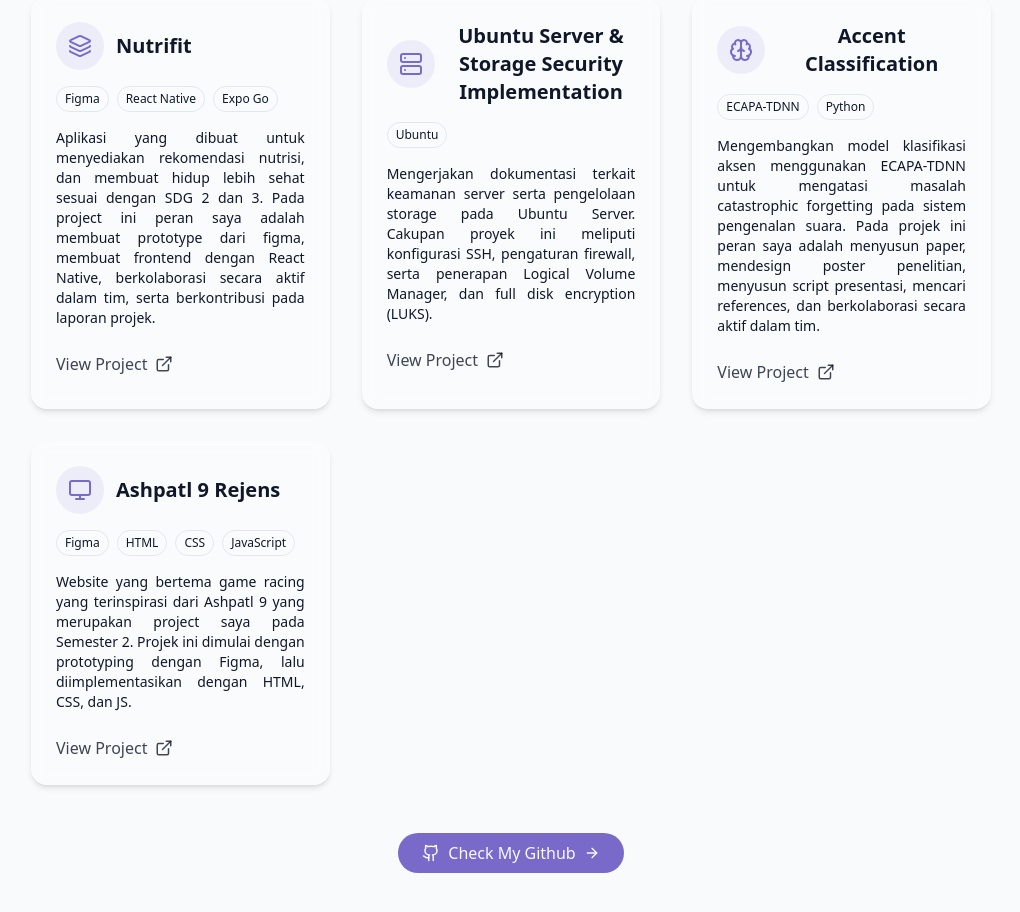
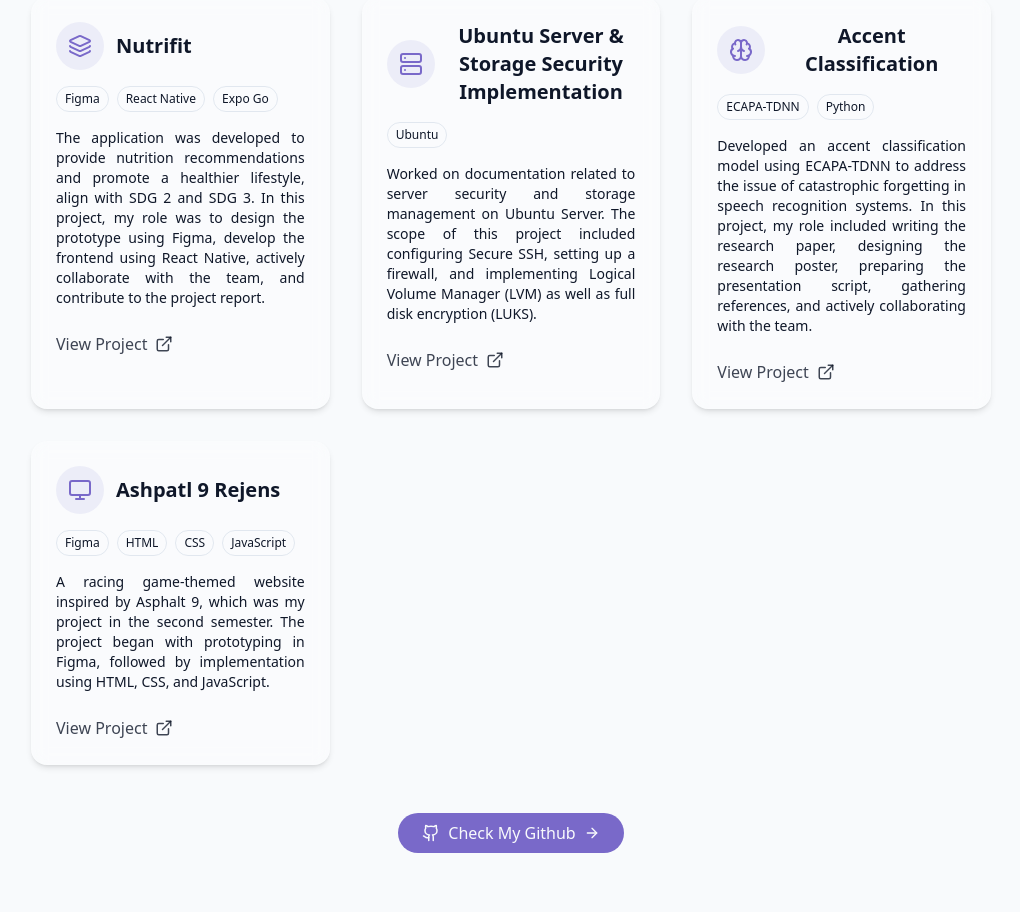
Before and after one commit to Nicholas3/Portofolio, a React (Vite) app: page / in a window 1280 px wide. Shown: the part 3840-4752 px from the top of the page, without its empty margins (129-1149 px from the left). Built offline with nearby package versions, Linux system fonts and the light colour scheme.

Commit message:
Fixes in the language usage

```diff
--- a/src/components/ProjectsSection.jsx
+++ b/src/components/ProjectsSection.jsx
@@ -5,7 +5,7 @@ const projects = [
       id: 1,
       title: "Nutrifit",
       description:
-         "Aplikasi yang dibuat untuk menyediakan rekomendasi nutrisi, dan membuat hidup lebih sehat sesuai dengan SDG 2 dan 3. Pada project ini peran saya adalah membuat prototype dari figma, membuat frontend dengan React Native, berkolaborasi secara aktif dalam tim, serta berkontribusi pada laporan projek.",
+         "The application was developed to provide nutrition recommendations and promote a healthier lifestyle, align with SDG 2 and SDG 3. In this project, my role was to design the prototype using Figma, develop the frontend using React Native, actively collaborate with the team, and contribute to the project report.",
       tags: ["Figma", "React Native", "Expo Go"],
       icon: <Layers className="text-primary w-6 h-6" />,
       url: "https://drive.google.com/file/d/1zyCtQk8-35UnBc9IzDgAruded_4LptM2/view",
@@ -14,7 +14,7 @@ const projects = [
       id: 2,
       title: "Ubuntu Server & Storage Security Implementation",
       description:
-         "Mengerjakan dokumentasi terkait keamanan server serta pengelolaan storage pada Ubuntu Server. Cakupan proyek ini meliputi konfigurasi SSH, pengaturan firewall, serta penerapan Logical Volume Manager, dan full disk encryption (LUKS).",
+         "Worked on documentation related to server security and storage management on Ubuntu Server. The scope of this project included configuring Secure SSH, setting up a firewall, and implementing Logical Volume Manager (LVM) as well as full disk encryption (LUKS).",
       tags: ["Ubuntu"],
       icon: <Server className="text-primary w-6 h-6" />,
       url: "https://drive.google.com/drive/folders/1pBM9w-ba8srfgRIJR8s86slUeJn39QaC?usp=sharing",
@@ -23,7 +23,7 @@ const projects = [
       id: 3,
       title: "Accent Classification",
       description:
-         "Mengembangkan model klasifikasi aksen menggunakan ECAPA-TDNN untuk mengatasi masalah catastrophic forgetting pada sistem pengenalan suara. Pada projek ini peran saya adalah menyusun paper, mendesign poster penelitian, menyusun script presentasi, mencari references, dan berkolaborasi secara aktif dalam tim.",
+         "Developed an accent classification model using ECAPA-TDNN to address the issue of catastrophic forgetting in speech recognition systems. In this project, my role included writing the research paper, designing the research poster, preparing the presentation script, gathering references, and actively collaborating with the team.",
       tags: ["ECAPA-TDNN", "Python"],
       icon: <Brain className="text-primary w-6 h-6" />,
       url: "https://drive.google.com/file/d/1ipIbipMdlQ72LkEgT09LNMW-PadmxJyB/view?usp=sharing",
@@ -32,7 +32,7 @@ const projects = [
       id: 4,
       title: "Ashpatl 9 Rejens",
       description:
-         "Website yang bertema game racing yang terinspirasi dari Ashpatl 9 yang merupakan project saya pada Semester 2. Projek ini dimulai dengan prototyping dengan Figma, lalu diimplementasikan dengan HTML, CSS, dan JS.",
+         "A racing game-themed website inspired by Asphalt 9, which was my project in the second semester. The project began with prototyping in Figma, followed by implementation using HTML, CSS, and JavaScript.",
       tags: ["Figma", "HTML", "CSS", "JavaScript"],
       icon: <Monitor className="text-primary w-6 h-6" />,
       url: "https://github.com/Nicholas3/HCI-Ashpatl9",
```
